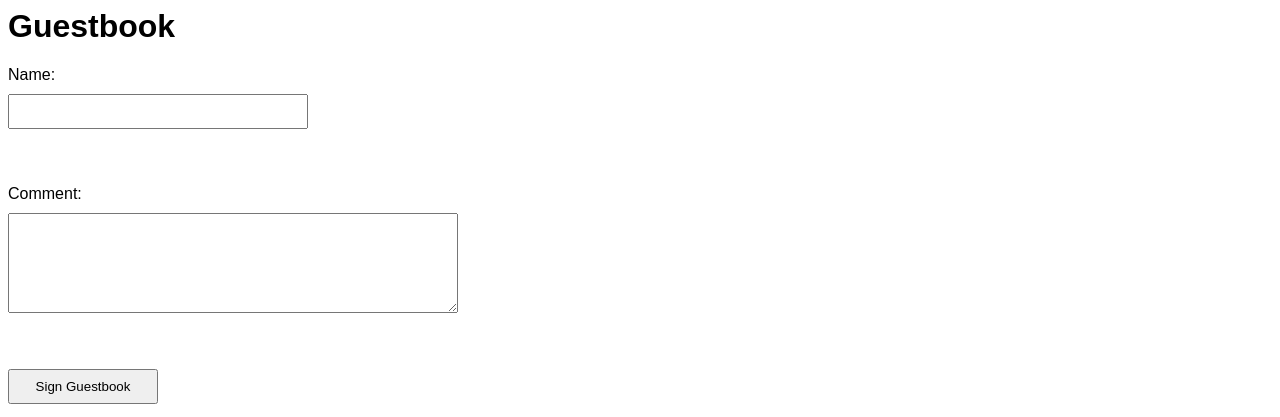
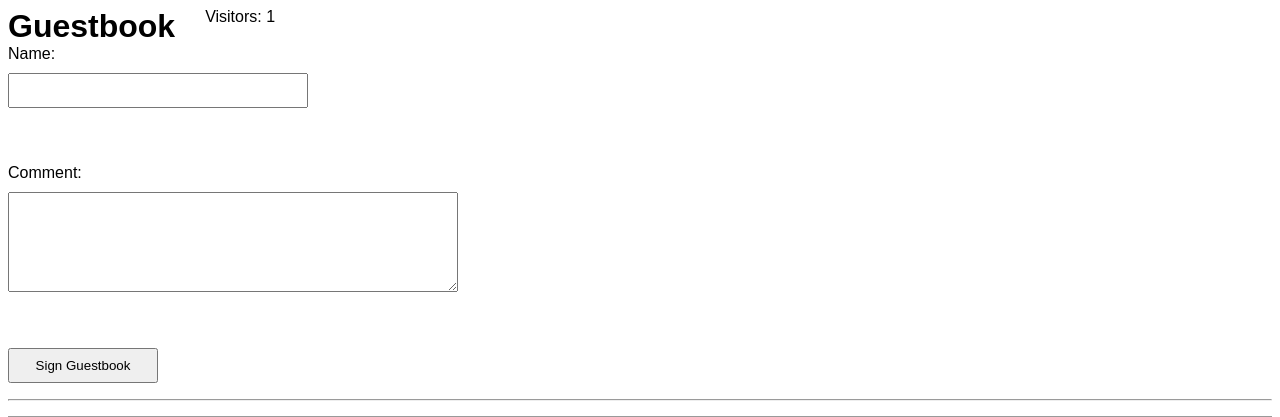
Before and after one commit to Neratu7/legendary-carnival, a Flask app: template guestbook/templates/guestbook.html in a window 1280 px wide. Shown: the top 417 px of the page. Run offline with Flask 3, Linux system fonts and the light colour scheme; the template is opened without the code that fills it: most values are stand-ins (such as "Sample title", 1, 10 or a date in 2020).

Commit message:
Fix
fix guestbook again

```diff
--- a/guestbook/app.py
+++ b/guestbook/app.py
@@ -8,39 +8,6 @@
 app.secret_key = os.environ["FLASK_SECRET_KEY"]
 
 
-
-@app.route("/counter")
-def counter():
-
-    connection = libsql.connect(
-        database=os.environ["TURSO_DATABASE_URL"],
-        auth_token=os.environ["TURSO_AUTH_TOKEN"]
-        )
-
-    cursor = connection.cursor()
-
-    cursor.execute("""
-        UPDATE VisitorCounter
-        SET Visit_count = Visit_Count+1
-        WHERE Counter_ID = 1
-    """)
-
-    connection.commit()
-
-    cursor.execute("""
-        SELECT Visit_Count
-        FROM VisitorCounter
-        WHERE Counter_ID = 1
-    """)
-
-    count = cursor.fetchone()[0]
-
-    connection.close()
-
-    return render_template(
-        "counter.html",
-        count=count
-        )
 
 
 @app.route("/guestbook", methods=["GET", "POST"])
--- a/guestbook/static/guestbook.css
+++ b/guestbook/static/guestbook.css
@@ -48,3 +48,20 @@
     border: 1px solid #999;
     padding: 10px;
 }
+
+.guestbook-header
+{
+	display:flex;
+	align-item:center;
+	gap: 30px;
+}
+
+.guestbook-header h1
+{
+	margin: 0;
+}
+
+.visit-counter
+{
+	font-size: 18px;
+}
--- a/guestbook/templates/guestbook.html
+++ b/guestbook/templates/guestbook.html
@@ -21,7 +21,11 @@
 
 	{% endwith %}
 
-    <h1>Guestbook</h1>
+		<div class="guestbook-header">
+			<h1>Guestbook</h1>
+			<span class="visitor-counter"> Visitors: {{count}}</span>
+
+		</div>
 
 		<form method="POST">
 
```
Also changed, not shown: html/home.html (+0 -7 lines).
